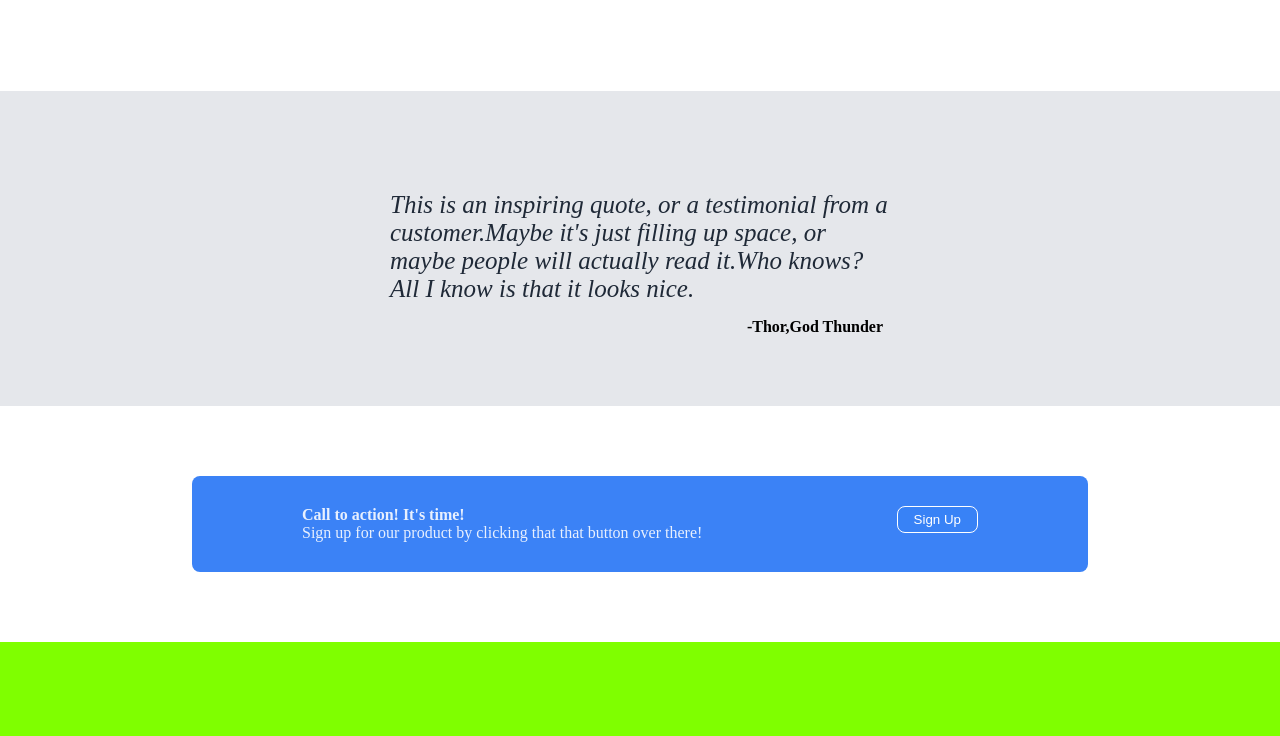
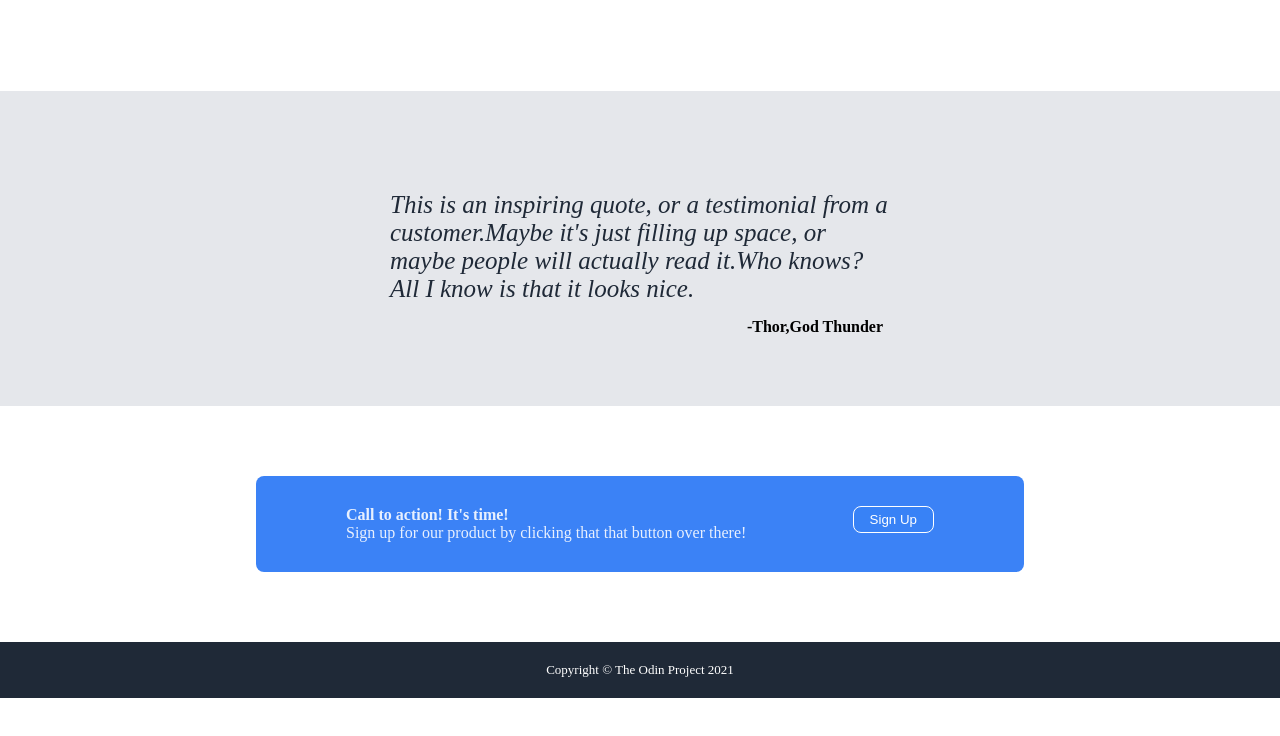
Before and after one commit to bekure27/Odin-Landing-Page, a plain HTML site: page index.html in a window 1280 px wide. Shown: the part 665-1401 px from the top of the page. After the commit the page ends 1363 px from the top, so only its background shows below. Drawn offline with Linux system fonts and the light colour scheme.

Commit message:
style footer section

```diff
--- a/css/style.css
+++ b/css/style.css
@@ -66,7 +66,7 @@ body{
     font-size: 36px;
     font-weight: 900;
 }
-.signup-btn{
+.signup-btn {
   background: #3882F6;
   border: 1px solid #3882F6;
   color: white;
@@ -133,6 +133,7 @@ body{
     margin-top: 15px;
 }
 
+ /* sing up style  */
 
 .signup{
     background-color:#FFFFFF;
@@ -148,8 +149,8 @@ body{
     display: flex;
     background:#3B82F6;
     justify-content: space-between;
-    width: 70%;
-    padding: 30px 110px 30px 110px;
+    width: 60%;
+    padding: 30px 90px 30px 90px;
     border-radius: 8px;
 }
 .signup-sub-container .text{
@@ -165,10 +166,16 @@ body{
 
 
 
-
-
-
-.fotter{
-    height: 100px;
-    background-color: chartreuse;
+.footer{
+    /* height: 100px; */
+    background-color: #1F2937;
+    display: flex;
+    justify-content: center;
+    align-items: center;
+    padding-top: 20px;
+    padding-bottom: 20px;
 }
+.footer p {
+    color: #FFFFFF;
+    font-size: small;
+}
--- a/index.html
+++ b/index.html
@@ -80,8 +80,8 @@
                 </div>
             </div>
     </div>
-    <div class="fotter">
-
+    <div class="footer">
+    <p>Copyright &copy The Odin Project 2021</p>
     </div>
 </body>
 </html>
```
